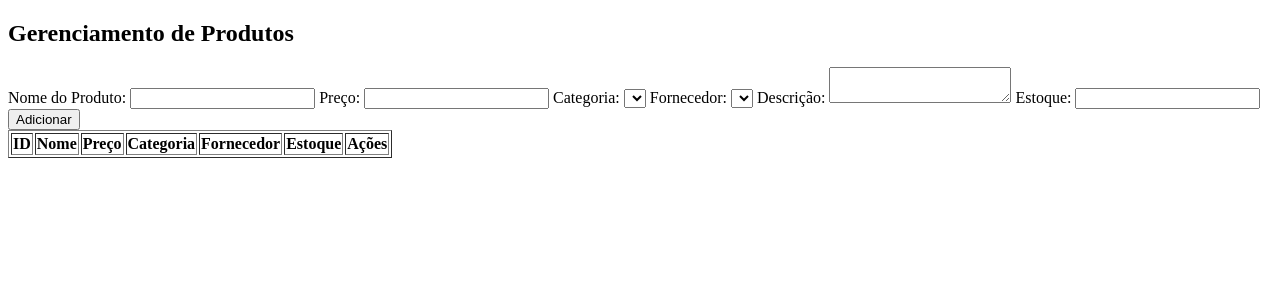
After one commit to Mavinyx/Loja, a PHP site: template Ver2/src/views/admin/produtos/painel.php in a window 1280 px wide. The commit adds this page. Shown: the top 300 px of the page. Run offline with PHP 8.4, Linux system fonts and the light colour scheme; the template is opened without the code that fills it, so the values that code supplies are empty.

Commit message:
feat: implementa views de catgoria, fornecedor e produto

```diff
--- /dev/null
+++ b/Ver2/src/views/admin/produtos/painel.php
@@ -0,0 +1,98 @@
+<?php
+require_once __DIR__ . '/../../../../vendor/autoload.php';
+use App\Models\Produto;
+use App\Models\Categoria;
+use App\Models\Fornecedor;
+$produtoEdicao = null;
+
+if(isset($_GET['deletar'])) {
+    $id = (int) $_GET['deletar'];
+    $produto = Produto::find($id);
+    if ($produto) {
+        $produto->delete();
+    }
+    header('Location: painel.php');
+    exit;
+}
+if($_POST){
+    $id_prod = $_POST['id_prod'] ?? null;
+    $produto = new Produto();
+    if ($id_prod) {
+        $produto->id_prod = $id_prod;
+    }
+    $produto->nome_prod = $_POST['nome_prod'];
+    $produto->preco = $_POST['preco'];
+    $produto->id_cat = $_POST['id_cat'];
+    $produto->id_forn = $_POST['id_forn'];
+    $produto->descricao = $_POST['descricao'];
+    $produto->estoque = $_POST['estoque'];
+    $produto->save();
+    header('Location: painel.php');
+    exit;
+}
+if(isset($_GET['editar'])) {
+    $id = (int) $_GET['editar'];
+    $produtoEdicao = Produto::find($id);
+}
+$listaProdutos = Produto::all();
+$listaCategorias = Categoria::all();
+$listaFornecedores = Fornecedor::all();
+?>
+<!DOCTYPE html>
+<html lang="pt-br">
+<head>
+    <meta charset="UTF-8">
+    <meta name="viewport" content="width=device-width, initial-scale=1.0">
+    <title>Gerenciar Produtos</title>
+</head>
+<body>
+    <h2>Gerenciamento de Produtos</h2>
+    <div>
+        <form action="" method="POST">
+            <input type="hidden" name="id_prod" value="<?= $produtoEdicao ? $produtoEdicao->id_prod : '' ?>">
+            <label for="nome_prod">Nome do Produto:</label>
+            <input type="text" id="nome_prod" name="nome_prod" value="<?= $produtoEdicao ? $produtoEdicao->nome_prod : '' ?>" required>
+            <label for="preco">Preço:</label>
+            <input type="number" step="0.01" min="0" id="preco" name="preco" value="<?= $produtoEdicao ? $produtoEdicao->preco : '' ?>" required>
+            <label for="id_cat">Categoria:</label>
+            <select id="id_cat" name="id_cat" required>
+                <?php foreach ($listaCategorias as $categoria): ?>
+                    <option value="<?= $categoria['id_cat'] ?>" <?= $produtoEdicao && $produtoEdicao->id_cat == $categoria['id_cat'] ? 'selected' : '' ?>>
+                        <?= $categoria['nome_cat'] ?>
+                    </option>
+                <?php endforeach; ?>
+            </select>
+            <label for="id_forn">Fornecedor:</label>
+            <select id="id_forn" name="id_forn" required>
+                <?php foreach ($listaFornecedores as $fornecedor): ?>
+                    <option value="<?= $fornecedor['id_forn'] ?>" <?= $produtoEdicao && $produtoEdicao->id_forn == $fornecedor['id_forn'] ? 'selected' : '' ?>>
+                        <?= $fornecedor['nome_forn'] ?>
+                    </option>
+                <?php endforeach; ?>
+            </select>
+            <label for="descricao">Descrição:</label>
+            <textarea id="descricao" name="descricao" required><?= $produtoEdicao ? $produtoEdicao->descricao : '' ?></textarea>
+            <label for="estoque">Estoque:</label>
+            <input type="number" min="0" id="estoque" name="estoque" value="<?= $produtoEdicao ? $produtoEdicao->estoque : '' ?>" required>
+            <button type="submit"><?= $produtoEdicao ? 'Atualizar' : 'Adicionar' ?></button>
+        </form>
+    </div>
+    <table border=1>
+        <tr><th>ID</th><th>Nome</th><th>Preço</th><th>Categoria</th><th>Fornecedor</th><th>Estoque</th><th>Ações</th></tr>
+        <?php foreach ($listaProdutos as $produto): ?>
+            <tr>
+                <td><?= $produto['id_prod'] ?></td>
+                <td><?= $produto['nome_prod'] ?></td>
+                <td><?= $produto['preco'] ?></td>
+                <td><?= $produto['id_cat'] ?></td>
+                <td><?= $produto['id_forn'] ?></td>
+                <td><?= $produto['estoque'] ?></td>
+                <td>
+                    <a href="?editar=<?= $produto['id_prod'] ?>">Editar</a> |
+                    <a href="?deletar=<?= $produto['id_prod'] ?>">Excluir</a>
+                </td>
+            </tr>
+        <?php endforeach; ?>
+    </table>
+</body>
+</html>
--- /dev/null
+++ b/Ver2/src/views/shop/carrinho/painel.php
@@ -0,0 +1,2 @@
+<?php
+//equivale a tabela venda
--- a/Ver2/src/views/usuarios/painel.php
+++ b/Ver2/src/views/shop/usuarios/painel.php
@@ -1,6 +1,6 @@
 <?php
 
-require_once __DIR__ . '/../../../vendor/autoload.php';
+require_once __DIR__ . '/../../../../vendor/autoload.php';
 
 use App\Models\Usuario;
 use App\Models\Endereco;
@@ -69,7 +69,7 @@ $listaUsuarios = Usuario::all();
 
 
 <!DOCTYPE html>
-<html lang="pt-BR">
+<html lang="pt-br">
 <head>
     <meta charset="UTF-8">
     <title>Painel de Usuários</title>
@@ -96,7 +96,6 @@ $listaUsuarios = Usuario::all();
         </form>
     </div>
 
-    <hr>
 
     <table border="1">
         <tr><th>ID</th><th>Nome</th><th>Ações</th></tr>
```
Also changed, not shown: Ver2/src/views/admin/categorias/painel.php (added, +67 -0 lines), Ver2/src/views/admin/fornecedores/painel.php (added, +72 -0 lines).
